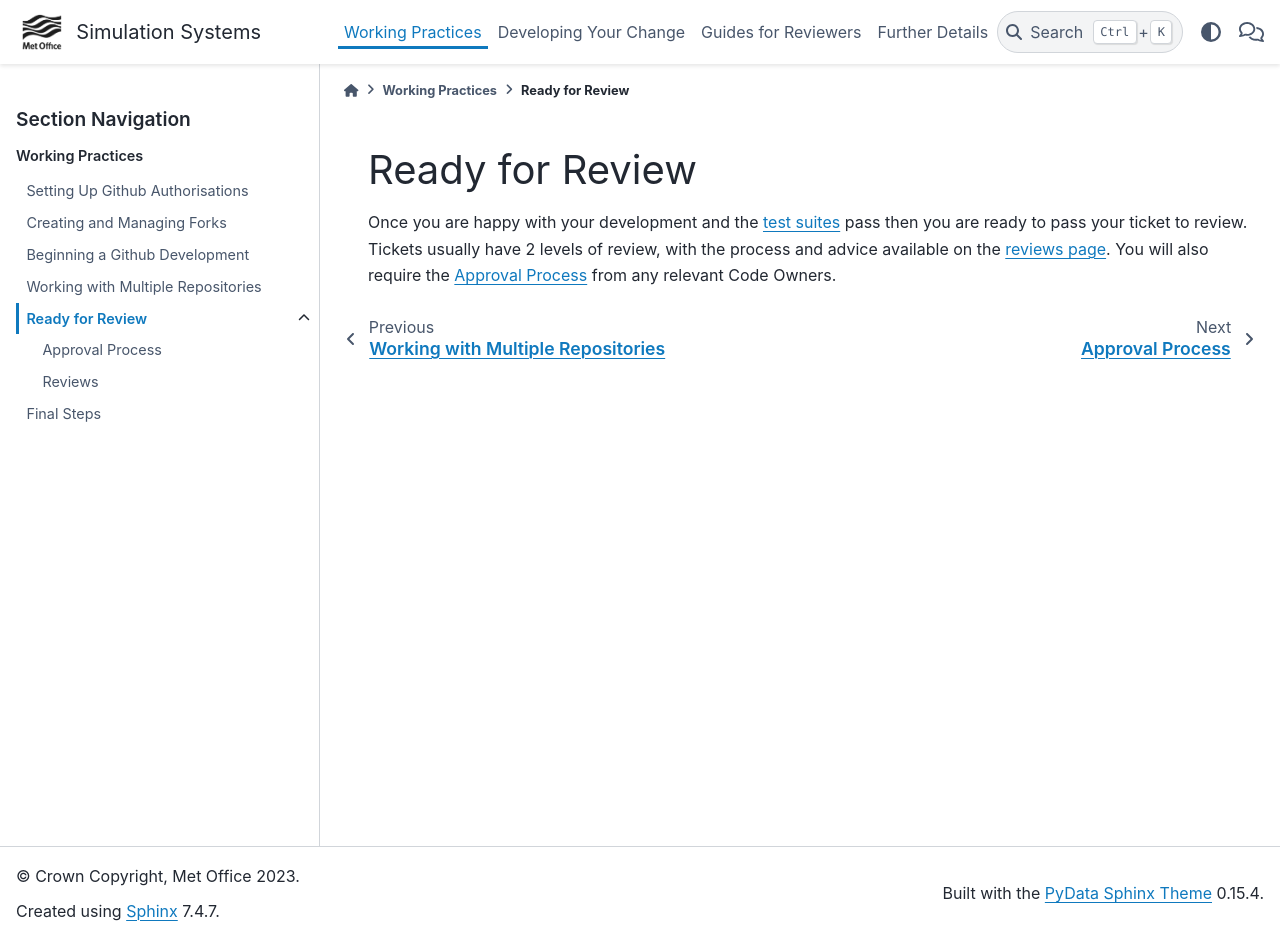
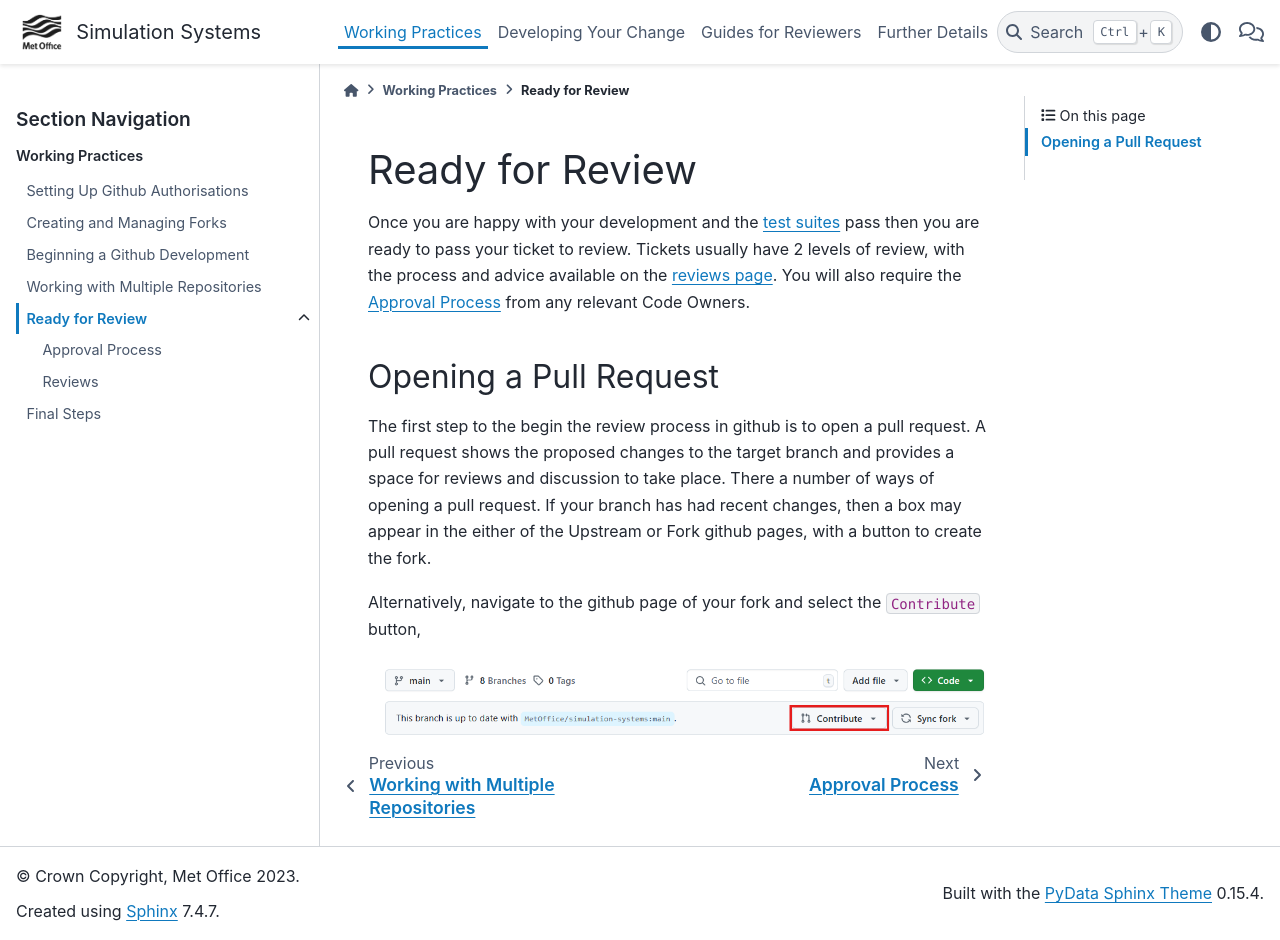
Before and after one commit to MetOffice/simulation-systems, a Sphinx documentation site: the page built from source/WorkingPractices/ready_for_review.rst, in a window 1280 px wide and 940 px high. Built offline with Sphinx 7.4.7 and the PyData theme 0.15.4, drawn with Linux system fonts in a browser that asks for light colours.

Commit message:
store changes for prs

```diff
--- a/source/WorkingPractices/ready_for_review.rst
+++ b/source/WorkingPractices/ready_for_review.rst
@@ -12,3 +12,16 @@
     reviews
 
 Once you are happy with your development and the :ref:`test suites <testing>` pass then you are ready to pass your ticket to review. Tickets usually have 2 levels of review, with the process and advice available on the :ref:`reviews page <reviews>`. You will also require the :ref:`approvals` from any relevant Code Owners.
+
+Opening a Pull Request
+----------------------
+
+The first step to the begin the review process in github is to open a pull request. A pull request shows the proposed changes to the target branch and provides a space for reviews and discussion to take place. There a number of ways of opening a pull request. If your branch has had recent changes, then a box may appear in the either of the Upstream or Fork github pages, with a button to create the fork.
+
+Alternatively, navigate to the github page of your fork and select the ``Contribute`` button,
+
+.. image:: images/gh_screenshots/contribute_light.png
+    :class: only-light
+
+.. image:: images/gh_screenshots/contribute_dark.png
+    :class: only-dark
```
Also changed, not shown: source/WorkingPractices/images/gh_screenshots/contribute_dark.png (added), source/WorkingPractices/images/gh_screenshots/contribute_light.png (added), source/WorkingPractices/images/gh_screenshots/maintainer_edit_dark.png (added), source/WorkingPractices/images/gh_screenshots/maintainer_edit_light.png (added).
